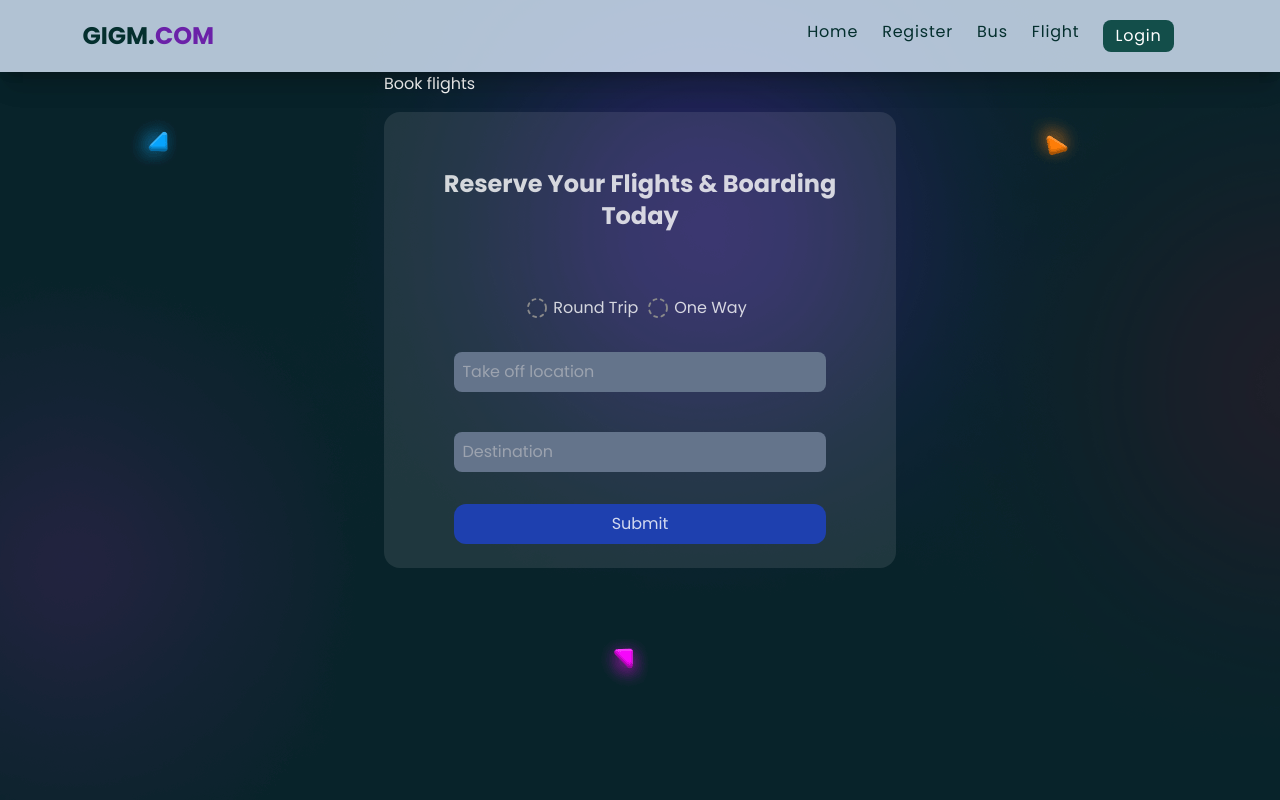
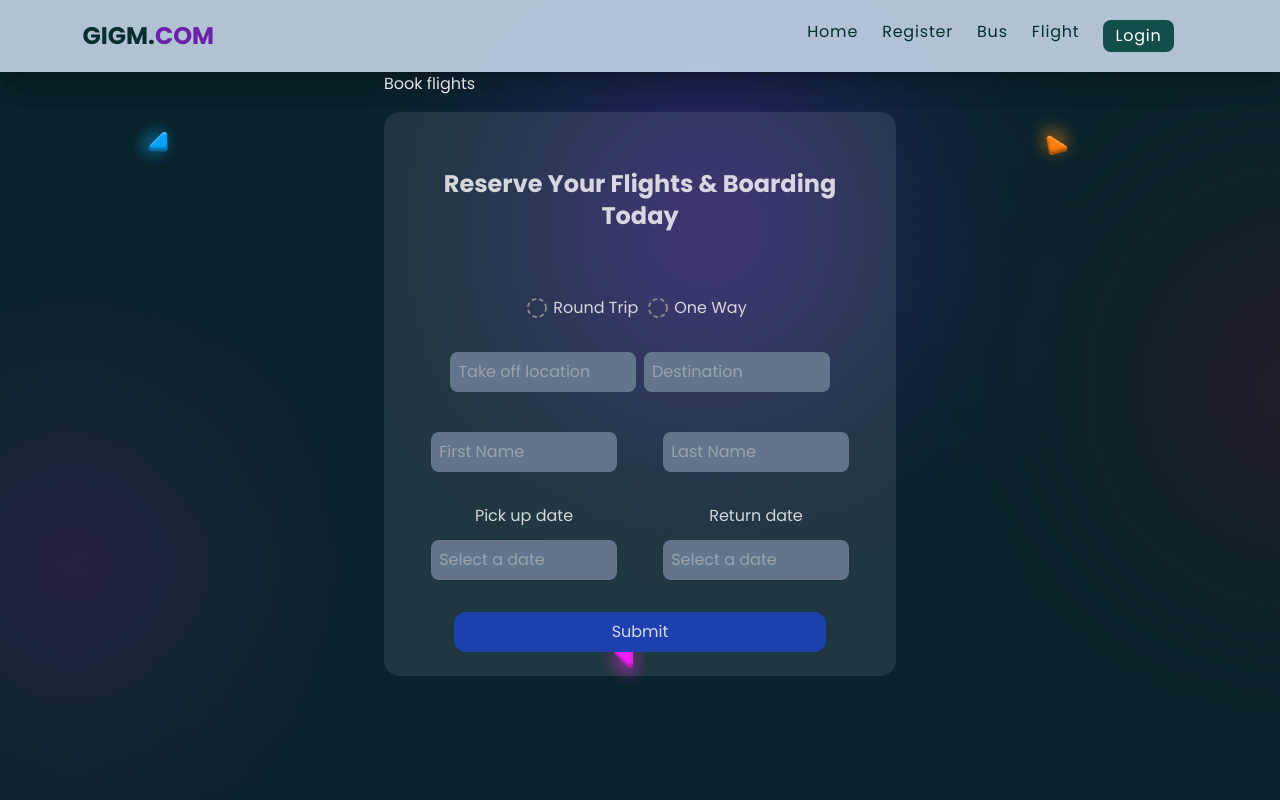
Before and after one commit to JoshdfG/Transportation-booking-, a React (Vite) app: page /plane in a window 1280 px wide. Shown: the top 800 px of the page. Built offline with nearby package versions, Linux system fonts and the light colour scheme.

Commit message:
Please enter the commit message for your changes. Lines starting modified:   package-lock.json modified:   package.json modified:   src/components/pages/Plane.jsx modified:   src/index.css modified:   tailwind.config.js

```diff
--- a/package.json
+++ b/package.json
@@ -14,6 +14,7 @@
     "axios": "^1.6.2",
     "framer-motion": "^10.16.5",
     "react": "^18.2.0",
+    "react-datepicker": "^4.24.0",
     "react-dom": "^18.2.0",
     "react-icons": "^4.11.0",
     "react-router-dom": "^6.18.0",
--- a/src/components/pages/Plane.jsx
+++ b/src/components/pages/Plane.jsx
@@ -1,5 +1,7 @@
 import React, { useState } from "react";
 import { Link } from "react-router-dom";
+import DatePicker from "react-datepicker";
+import "react-datepicker/dist/react-datepicker.css";
 const Plane = () => {
   const [isChecked1, setIsChecked1] = useState(false);
   const [isChecked2, setIsChecked2] = useState(false);
@@ -26,19 +28,29 @@
       }, 200);
     }
   };
+  const [selectedDate, setSelectedDate] = useState(null);
+
+  const handleDateChange = (date) => {
+    setSelectedDate(date);
+  };
+  const [selectedDate1, setSelectedDate1] = useState(null);
+
+  const handleDateChange1 = (date) => {
+    setSelectedDate1(date);
+  };
   return (
-    <section className="min-h-[100dvh] w-[70%] md:w[50%] lg:w-[40%] mx-auto md:h-fit text-white">
+    <section className="min-h-[100dvh] cn-element w-[80%] md:w[50%] lg:w-[40%] mx-auto md:h-fit text-white">
       <div>
         <h1>Book flights</h1>
         <article>
-          <div className="card bg-gray-200/10 text-center p-6 m-4  mx-auto rounded-2xl text-white/80 ">
+          <div className="card  bg-gray-200/10 text-center p-6 m-4  mx-auto rounded-2xl text-white/80 ">
             <div>
               <h1 className="font-semibold capitalize text-2xl mb-16 mt-8">
                 Reserve your flights & Boarding Today
               </h1>
             </div>
             <form>
-              <div className="my-8 space-x-3 ">
+              <div className="my-8 space-x-6 ">
                 <div className="links-container flex align-middle justify-center">
                   <label htmlFor="check1" className="check-box">
                     <input
@@ -175,12 +187,13 @@
                   <span className="mr-2">One Way</span>
                 </div>
               </div>
+
               <label htmlFor="" className="">
                 <input
                   type="text"
                   required
                   placeholder="Take off location"
-                  className="textarea w-[80%] p-2 rounded-lg bg-slate-500 mb-10 outline-none text-white"
+                  className="textarea w-[40%] p-2 mr-2 rounded-lg bg-slate-500 mb-10 outline-none text-white"
                 />
               </label>
               <label htmlFor="">
@@ -188,9 +201,55 @@
                   type="text"
                   placeholder="Destination"
                   required
-                  className="textarea w-[80%] p-2 rounded-lg bg-slate-500 mb-8 outline-none text-white"
+                  className="textarea w-[40%] p-2 rounded-lg bg-slate-500 mb-8 outline-none text-white"
                 />
-              </label>{" "}
+              </label>
+              <div>
+                <div className="flex w-[100%] justify-center align-middle">
+                  <label htmlFor="" className="">
+                    <input
+                      type="text"
+                      required
+                      placeholder="First Name"
+                      className="textarea w-[80%] p-2  rounded-lg bg-slate-500 mb-8 outline-none text-white"
+                    />
+                  </label>
+
+                  <label htmlFor="">
+                    <input
+                      type="text"
+                      placeholder="Last Name"
+                      required
+                      className="textarea w-[80%] p-2 rounded-lg bg-slate-500 mb-8 outline-none text-white"
+                    />
+                  </label>
+                </div>
+                <div className="flex w-[100%] justify-center align-middle">
+                  <label htmlFor="">
+                    {" "}
+                    <div className="mb-3">
+                      <p>Pick up date</p>
+                    </div>
+                    <DatePicker
+                      selected={selectedDate}
+                      onChange={handleDateChange}
+                      placeholderText="Select a date"
+                      className=".react-datepicker__month-container textarea  p-2 rounded-lg bg-slate-500 mb-8 outline-none w-[80%] text-white"
+                    />
+                  </label>
+                  <label htmlFor="">
+                    <div className="mb-3">
+                      <p>Return date</p>
+                    </div>
+                    <DatePicker
+                      selected={selectedDate1}
+                      onChange={handleDateChange1}
+                      placeholderText="Select a date"
+                      className=".react-datepicker__month-container textarea  p-2 rounded-lg bg-slate-500 mb-8 outline-none w-[80%] text-white"
+                    />
+                  </label>
+                </div>
+              </div>
             </form>
             <div className="flex justify-between mx-auto w-[80%]"></div>
             <button
--- a/src/index.css
+++ b/src/index.css
@@ -64,6 +64,9 @@
   /* box-shadow: 0 0 20px rgba(0, 128, 255, 0.9);  */
   box-shadow: 0 0 20px rgba(6, 93, 78, 0.9);
 }
+/* .cn-element {
+  margin: auto;
+} */
 .check-box {
   margin-right: 4px;
   background: transparent;
@@ -119,3 +122,7 @@
 .background {
   background-image: url(./assets/img/hero-bg.png);
 }
+.react-datepicker__month-container {
+  font-family: poppins;
+  padding: 2px;
+}
--- a/tailwind.config.js
+++ b/tailwind.config.js
@@ -22,6 +22,9 @@
         primary: "#08232a",
         accent: "#B809C3",
       },
+      container: {
+        center: true,
+      },
       backgroundImage: {
         site: "url('./src/img/her.jpg')",
         about: "url('./src/img/Hero-img.jpg')",
```
Also changed, not shown: 1 other file (tests, documents, lock files or other folders).
